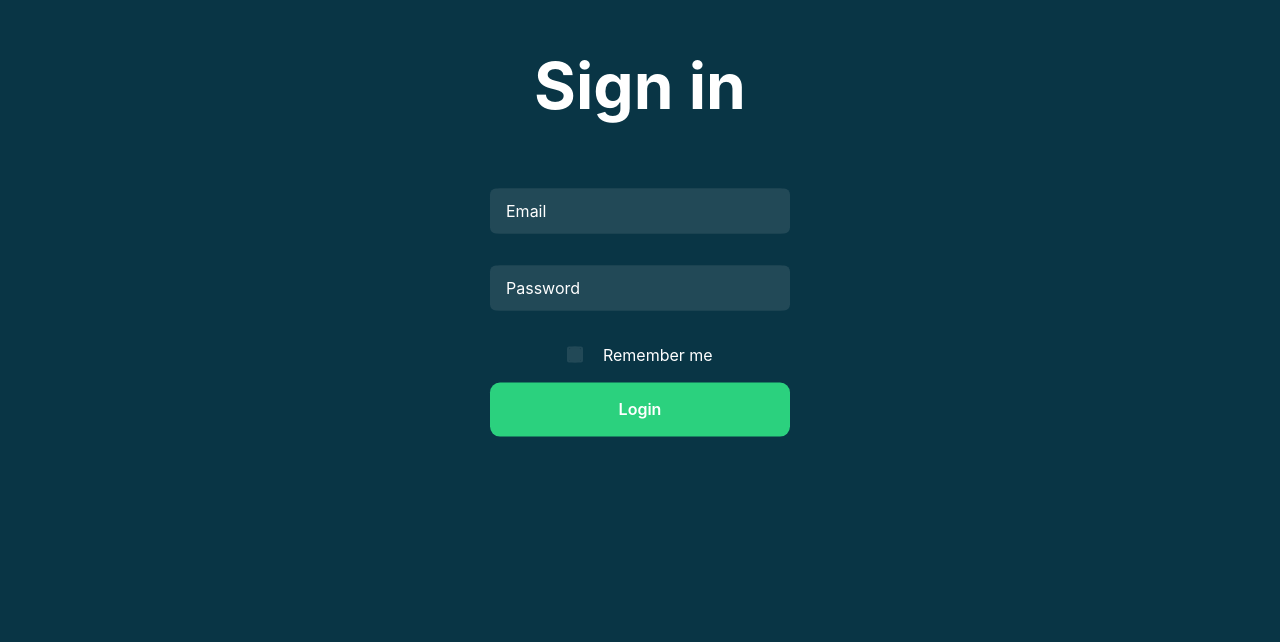
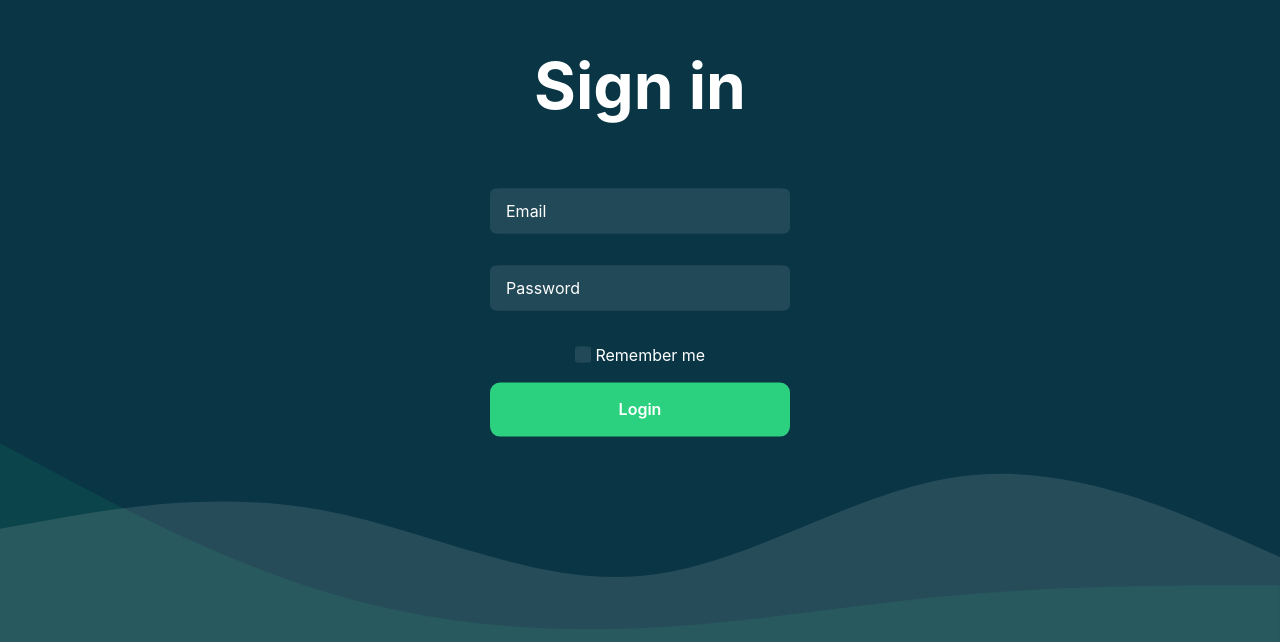
Before and after one commit to IvanKalinic/Movie_list_assignment, a React (Create React App) app: page / in a window 1280 px wide. Shown: the part 158-800 px from the top of the page. Built offline with nearby package versions, Linux system fonts and the light colour scheme.

Commit message:
Added background footer waves

```diff
--- /dev/null
+++ b/src/assets/svg/index.tsx
@@ -0,0 +1,14 @@
+export const Background = () => {
+  return (
+    <svg xmlns="http://www.w3.org/2000/svg" viewBox="0 0 1440 320">
+      <path
+        fill="rgba(32, 223, 127, 0.09)"
+        d="M0,96L60,128C120,160,240,224,360,261.3C480,299,600,309,720,304C840,299,960,277,1080,266.7C1200,256,1320,256,1380,256L1440,256L1440,320L1380,320C1320,320,1200,320,1080,320C960,320,840,320,720,320C600,320,480,320,360,320C240,320,120,320,60,320L0,320Z"
+      ></path>
+      <path
+        fill=" rgba(229, 229, 229, 0.13)"
+        d="M0,192L60,181.3C120,171,240,149,360,170.7C480,192,600,256,720,245.3C840,235,960,149,1080,133.3C1200,117,1320,171,1380,197.3L1440,224L1440,320L1380,320C1320,320,1200,320,1080,320C960,320,840,320,720,320C600,320,480,320,360,320C240,320,120,320,60,320L0,320Z"
+      ></path>
+    </svg>
+  );
+};
--- /dev/null
+++ b/src/global_styles/index.ts
@@ -0,0 +1,8 @@
+import styled from "styled-components";
+
+export const Footer = styled.div`
+  position: absolute;
+  left: 0;
+  right: 0;
+  bottom: 0;
+`;
--- a/src/pages/Login/index.tsx
+++ b/src/pages/Login/index.tsx
@@ -9,6 +9,7 @@ import { LoginForm } from "../../types/loginForm.type";
 const defaultLoginValues = {
   email: "",
   password: "",
+  checked: false,
 };
 
 const Login = () => {
@@ -25,6 +26,7 @@ const Login = () => {
   const handleLogin = async (loginForm: LoginForm) => {
     console.log(loginForm);
   };
+
   return (
     <form onSubmit={handleSubmit(handleLogin)}>
       <LoginWrapper>
@@ -54,12 +56,13 @@ const Login = () => {
         <Flex
           alignItems="center"
           justifyContent="space-around"
-          style={{ width: "55%" }}
+          style={{ width: "45%" }}
         >
           <Checkbox
             backgroundColor="#224957"
             borderColor="#224957"
             borderRadius="10px"
+            {...register("checked")}
           />
           <Text>Remember me</Text>
         </Flex>
--- a/src/pages/styles/index.ts
+++ b/src/pages/styles/index.ts
@@ -9,6 +9,7 @@ export const LoginWrapper = styled.div`
   flex-direction: column;
   justify-content: center;
   align-items: center;
+  z-index: 99;
 `;
 
 export const CustomInput = styled.div`
--- a/src/routes/index.tsx
+++ b/src/routes/index.tsx
@@ -1,3 +1,4 @@
+import { Flex } from "@chakra-ui/react";
 import { lazy, Suspense } from "react";
 import {
   BrowserRouter as Router,
@@ -5,7 +6,9 @@ import {
   Route,
   Navigate,
 } from "react-router-dom";
+import { Background } from "../assets/svg";
 import { Loader } from "../components/Loader";
+import { Footer } from "../global_styles";
 
 const Error = lazy(() => import("../components/Error"));
 const HomePage = lazy(() => import("../pages/HomePage"));
@@ -22,6 +25,9 @@ const AppRoutes = () => {
           <Route path="*" element={<Error />} />
         </Routes>
       </Suspense>
+      <Footer>
+        <Background />
+      </Footer>
     </Router>
   );
 };
--- a/src/schemas/loginSchema.ts
+++ b/src/schemas/loginSchema.ts
@@ -6,4 +6,5 @@ export const loginSchema = z.object({
     .min(1, "Adresa e-pošte je obvezna")
     .email("Adresa e-pošte nije valjana"),
   password: z.string().min(5, "Lozinka mora sadržavati najmanje 5 znakova"),
+  checked: z.boolean(),
 });
--- a/src/types/loginForm.type.ts
+++ b/src/types/loginForm.type.ts
@@ -1,4 +1,5 @@
 export type LoginForm = {
   email: string;
   password: string;
+  checked: boolean;
 };
```
